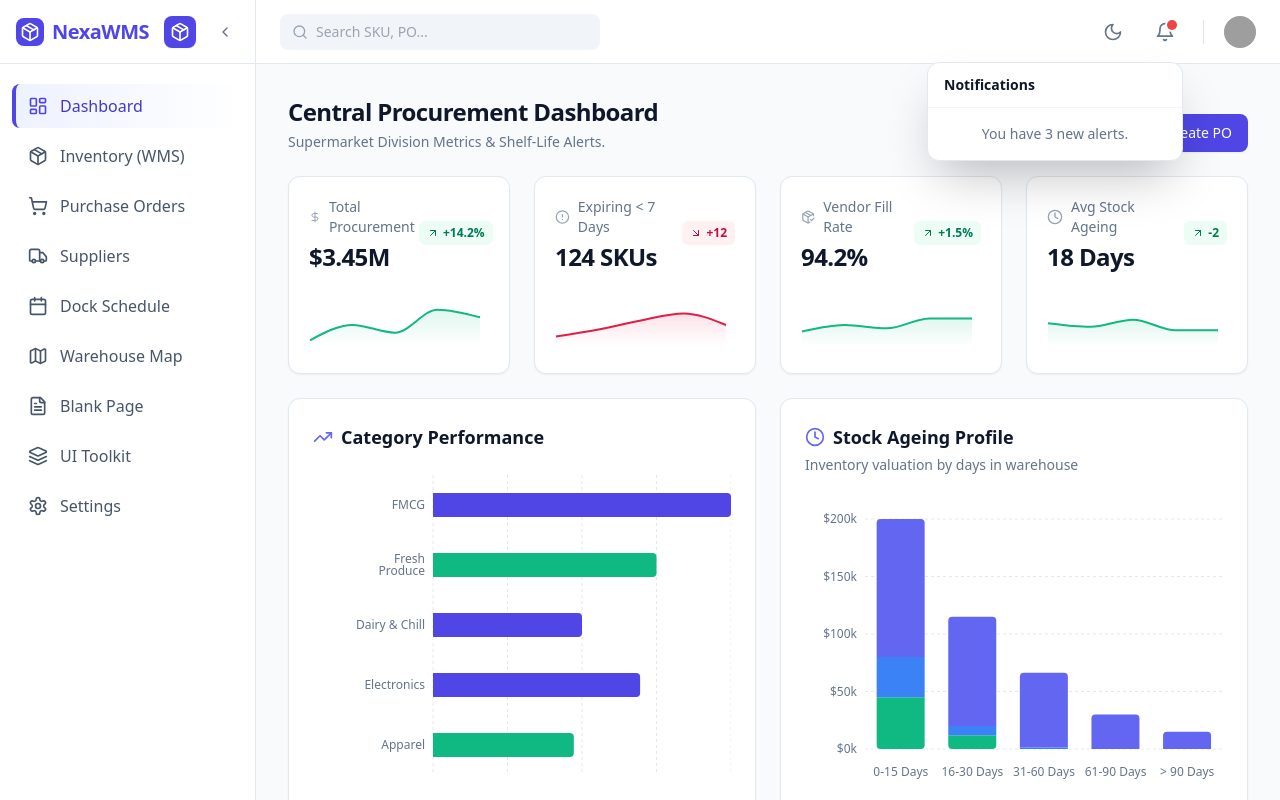
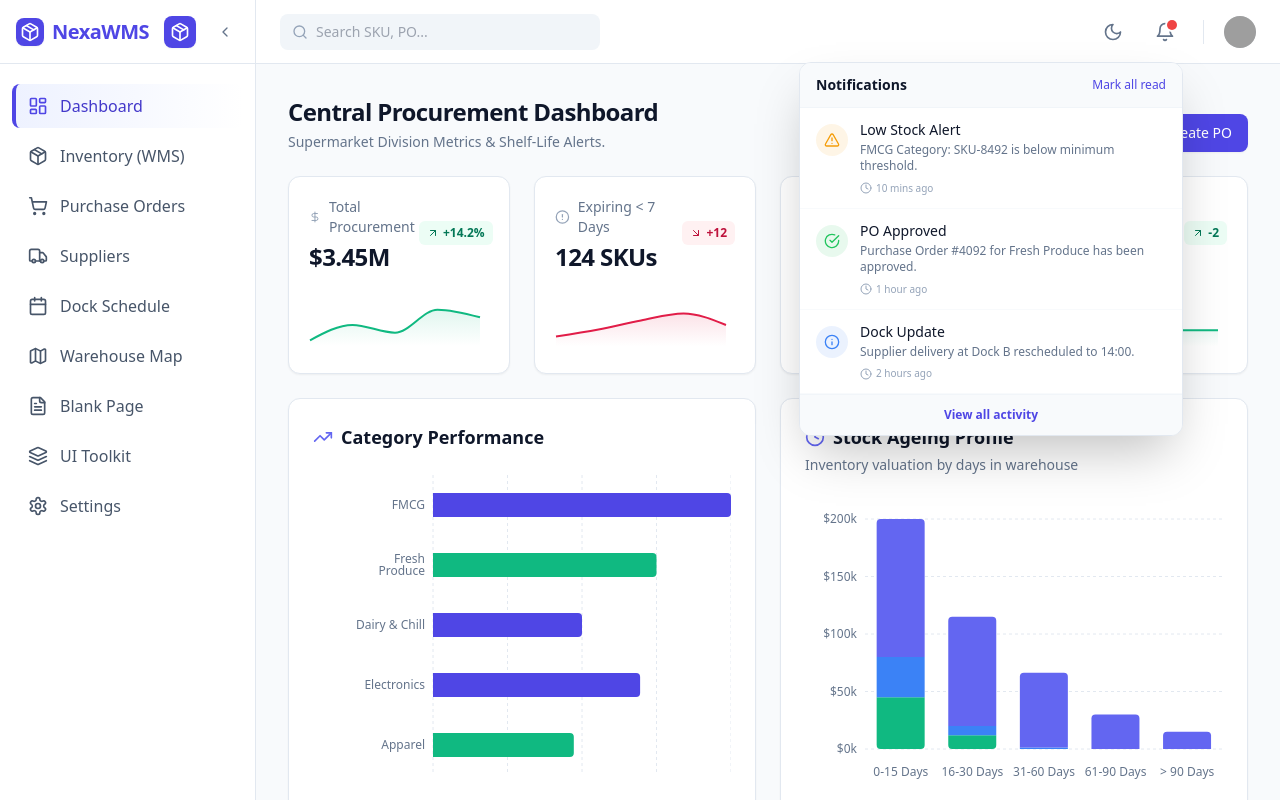
Before and after one commit to Naruto7H/NEXUSWMS, a React (Vite) app: page /dashboard in a window 1280 px wide. Both pictures are taken after a click on the button 1165 px from the left and 31 px from the top of the page. Built offline with nearby package versions, Linux system fonts and the light colour scheme; grey boxes are pictures that could not be loaded; what @react-pdf/renderer would draw is missing.

Commit message:
Enhance DashboardLayout with notifications feature
Added notification dropdown with mock data and improved layout.

```diff
--- a/src/layouts/DashboardLayout.jsx
+++ b/src/layouts/DashboardLayout.jsx
@@ -2,7 +2,8 @@ import React, { useState, useEffect } from 'react';
 import { Outlet, Link, useLocation, useNavigate } from 'react-router-dom';
 import {
   LayoutDashboard, Package, ShoppingCart, Truck, Settings, Search,
-  Bell, Sun, Moon, Menu, ChevronLeft, X, FileText, Layers, Calendar, Map
+  Bell, Sun, Moon, Menu, ChevronLeft, X, FileText, Layers, Calendar, Map,
+  AlertTriangle, CheckCircle, Info, Clock
 } from 'lucide-react';
 import { useTheme } from '../context/ThemeContext';
 
@@ -14,7 +15,15 @@ export default function DashboardLayout() {
 
   const location = useLocation();
   const navigate = useNavigate();
-  const unreadCount = 3;
+
+  // Mock Notification Data for the dropdown
+  const notifications = [
+    { id: 1, title: 'Low Stock Alert', desc: 'FMCG Category: SKU-8492 is below minimum threshold.', time: '10 mins ago', icon: AlertTriangle, color: 'text-amber-500', bg: 'bg-amber-500/10' },
+    { id: 2, title: 'PO Approved', desc: 'Purchase Order #4092 for Fresh Produce has been approved.', time: '1 hour ago', icon: CheckCircle, color: 'text-green-500', bg: 'bg-green-500/10' },
+    { id: 3, title: 'Dock Update', desc: 'Supplier delivery at Dock B rescheduled to 14:00.', time: '2 hours ago', icon: Info, color: 'text-blue-500', bg: 'bg-blue-500/10' },
+  ];
+
+  const unreadCount = notifications.length;
 
   useEffect(() => {
     if (window.innerWidth < 768) {
@@ -56,7 +65,6 @@ export default function DashboardLayout() {
       `}>
         <div className="h-16 flex items-center justify-between px-4 border-b border-slate-200 dark:border-slate-700">
 
-          {/* Logo */}
           <div className={`flex items-center gap-2 text-indigo-600 dark:text-indigo-400 font-bold text-xl tracking-tight ${!isSidebarOpen ? 'md:hidden' : ''}`}>
             <div className="bg-indigo-600 text-white p-1 rounded-lg shadow-sm"><Package className="w-5 h-5" /></div>
             <span>NexaWMS</span>
@@ -93,7 +101,6 @@ export default function DashboardLayout() {
       </aside>
 
       <main className="flex-1 flex flex-col h-screen overflow-hidden w-full relative">
-        {/* Set relative and z-50 to ensure header dropdowns float above content */}
         <header className="h-16 flex-shrink-0 bg-white/90 dark:bg-slate-800/90 backdrop-blur-md border-b border-slate-200 dark:border-slate-700 flex items-center justify-between px-4 sm:px-6 relative z-50">
           <div className="flex items-center gap-3 sm:gap-4 w-full sm:w-auto">
             <button onClick={() => setIsSidebarOpen(true)} className="md:hidden p-2 -ml-2 rounded-md hover:bg-slate-100 dark:hover:bg-slate-700 text-slate-500 transition-colors">
@@ -124,13 +131,33 @@ export default function DashboardLayout() {
                 )}
               </button>
 
+              {/* Upgraded Notification Panel */}
               {isNotifOpen && (
-                <div className="absolute right-0 mt-3 w-64 rounded-xl bg-white dark:bg-slate-800 border border-slate-200 dark:border-slate-700 shadow-2xl z-[100]">
-                  <div className="px-4 py-3 border-b border-slate-100 dark:border-slate-700">
+                <div className="absolute right-0 mt-3 w-80 md:w-96 rounded-xl bg-white dark:bg-slate-800 border border-slate-200 dark:border-slate-700 shadow-2xl z-[100] overflow-hidden">
+                  <div className="px-4 py-3 border-b border-slate-100 dark:border-slate-700 flex justify-between items-center bg-slate-50 dark:bg-slate-800/50">
                     <p className="text-sm font-semibold text-slate-900 dark:text-white">Notifications</p>
+                    <button className="text-xs text-indigo-600 dark:text-indigo-400 hover:text-indigo-700 dark:hover:text-indigo-300 font-medium transition-colors">Mark all read</button>
                   </div>
-                  <div className="p-4 text-center text-sm text-slate-500 dark:text-slate-400">
-                    You have {unreadCount} new alerts.
+
+                  <div className="max-h-[28rem] overflow-y-auto">
+                    {notifications.map((notif) => (
+                      <div key={notif.id} className="px-4 py-3 border-b border-slate-50 dark:border-slate-700/50 hover:bg-slate-50 dark:hover:bg-slate-700/50 cursor-pointer transition-colors flex gap-3">
+                        <div className={`mt-1 p-2 rounded-full ${notif.bg} flex-shrink-0 h-fit`}>
+                          <notif.icon className={`w-4 h-4 ${notif.color}`} />
+                        </div>
+                        <div>
+                          <p className="text-sm font-medium text-slate-900 dark:text-slate-100">{notif.title}</p>
+                          <p className="text-xs text-slate-500 dark:text-slate-400 mt-0.5 leading-snug">{notif.desc}</p>
+                          <p className="text-[10px] text-slate-400 dark:text-slate-500 mt-1.5 flex items-center gap-1 font-medium">
+                            <Clock className="w-3 h-3" /> {notif.time}
+                          </p>
+                        </div>
+                      </div>
+                    ))}
+                  </div>
+
+                  <div className="p-2 text-center border-t border-slate-100 dark:border-slate-700 bg-slate-50 dark:bg-slate-800/50">
+                    <Link to="/notifications" className="text-xs text-indigo-600 dark:text-indigo-400 font-semibold hover:underline block py-1">View all activity</Link>
                   </div>
                 </div>
               )}
@@ -158,7 +185,6 @@ export default function DashboardLayout() {
                     <p className="text-xs text-slate-500 dark:text-slate-400 truncate">admin@nexawms.com</p>
                   </div>
                   <div className="py-1">
-                    {/* Replaced 'Your Profile' and 'Settings' with a single 'Account Settings' link */}
                     <Link to="/settings" className="block px-4 py-2 text-sm text-slate-700 dark:text-slate-300 hover:bg-slate-50 dark:hover:bg-slate-700/50">
                       Account Settings
                     </Link>
@@ -178,7 +204,6 @@ export default function DashboardLayout() {
           </div>
         </header>
 
-        {/* Set a low z-index for the main content area so dropdowns aren't clipped */}
         <div className="flex-1 overflow-y-auto p-4 sm:p-6 lg:p-8 bg-slate-50 dark:bg-slate-900 relative z-0">
           <Outlet />
         </div>
```
